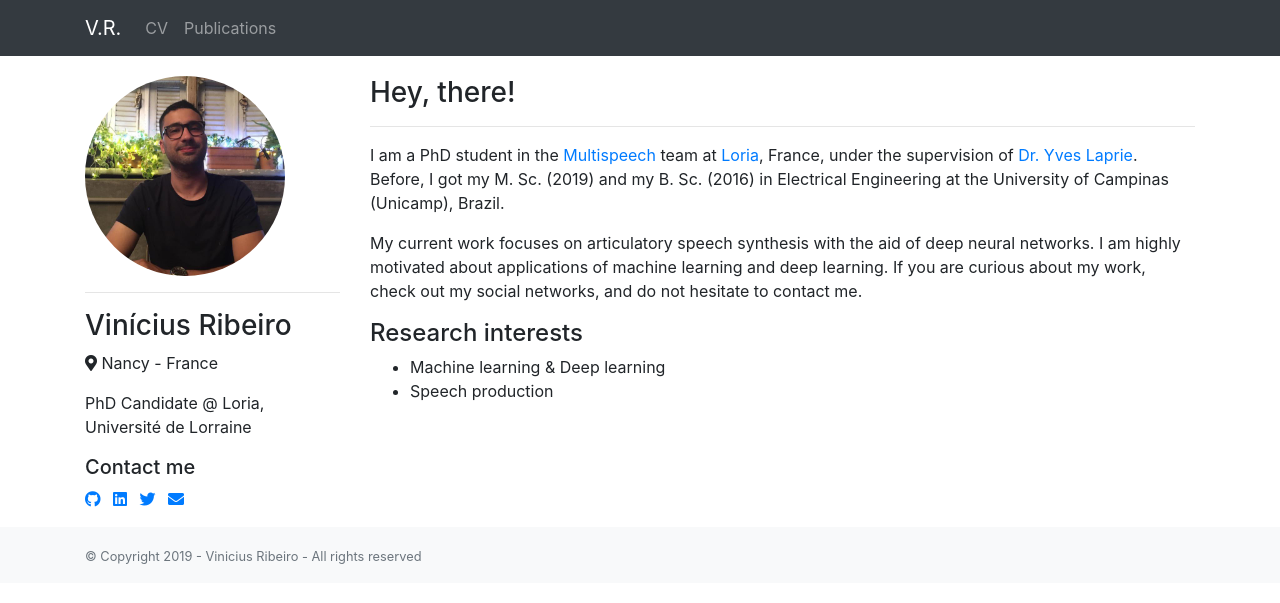
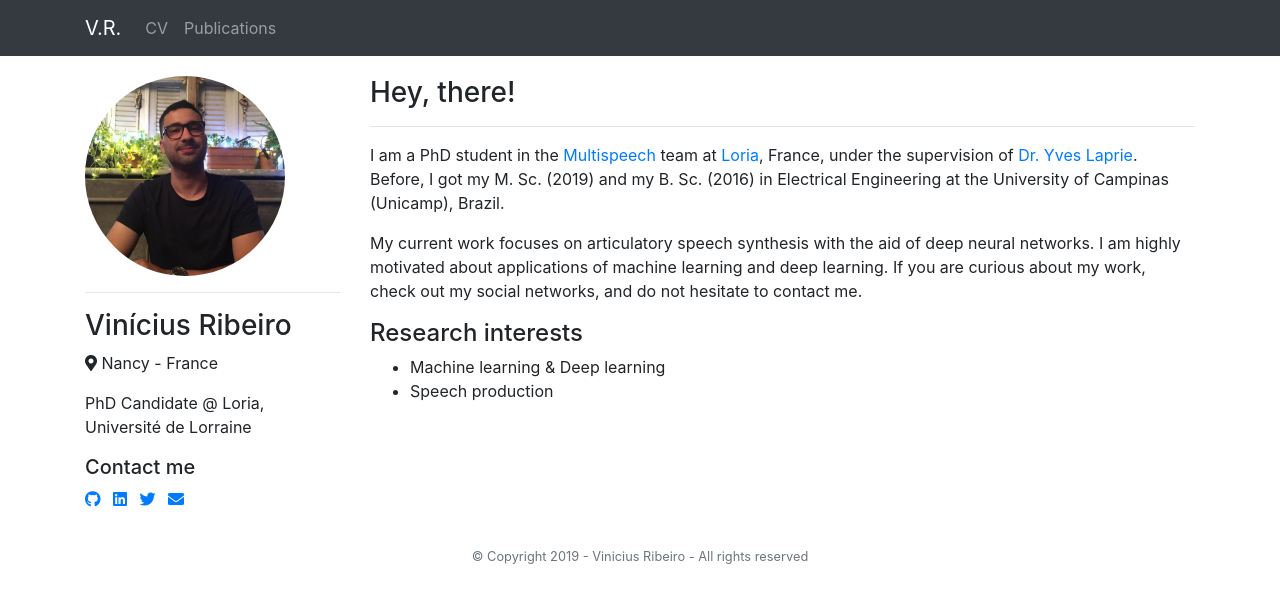
Before and after one commit to vribeiro1/vribeiro1.github.io, a Jekyll site: the page built from index.md, in a window 1280 px wide. Shown: the top 603 px of the page. Built offline with Jekyll 4.4.1, drawn with Linux system fonts in a browser that asks for light colours; nearby versions of some CDN libraries.

Commit message:
Center footer text

```diff
--- a/_includes/footer.html
+++ b/_includes/footer.html
@@ -1,4 +1,4 @@
-<footer class="footer mt-auto py-3 bg-light">
+<footer class="footer mt-auto py-3 text-center">
     <div class="container">
         <small class="text-muted">&copy Copyright 2019 - Vinicius Ribeiro - All rights reserved</small>
     </div>
```
